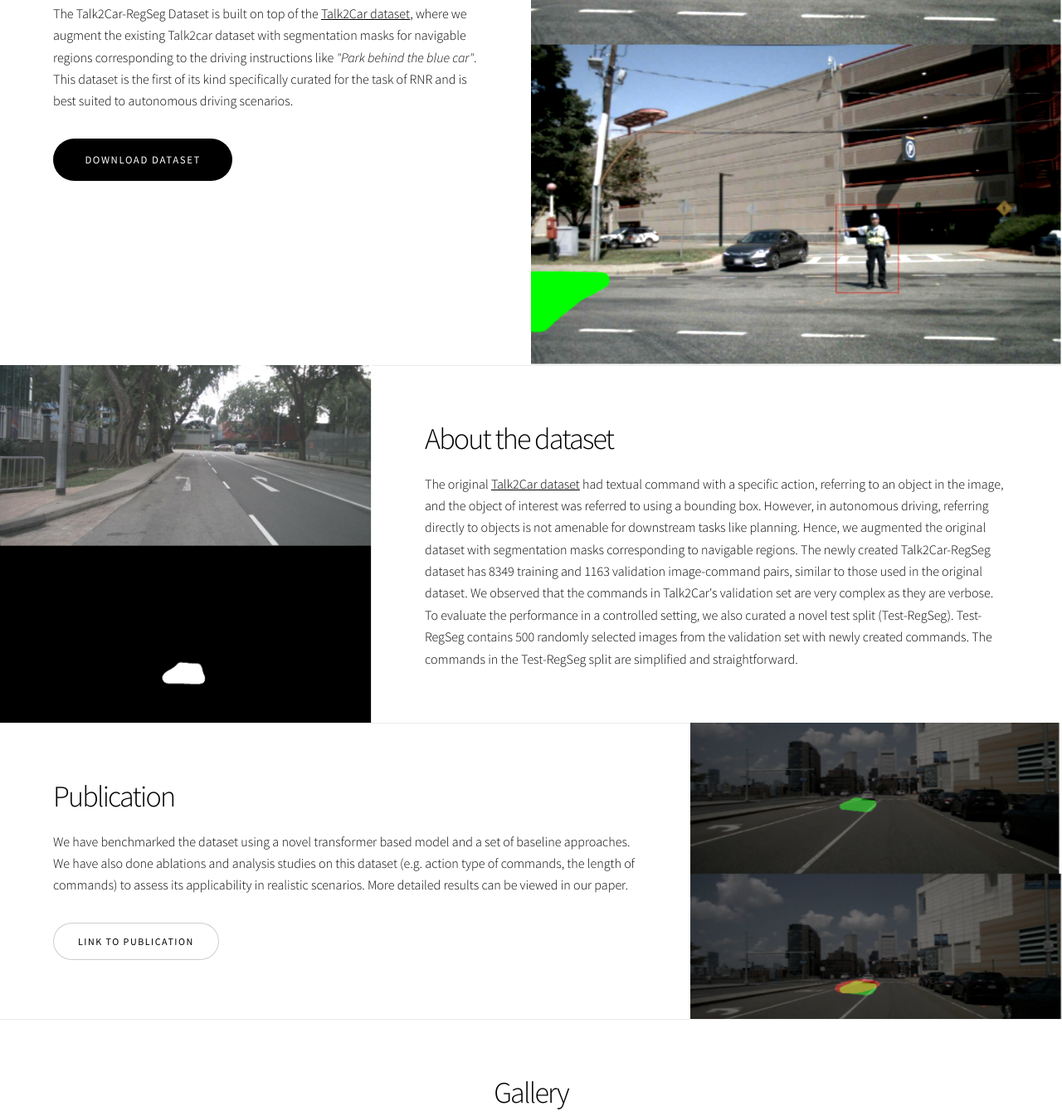
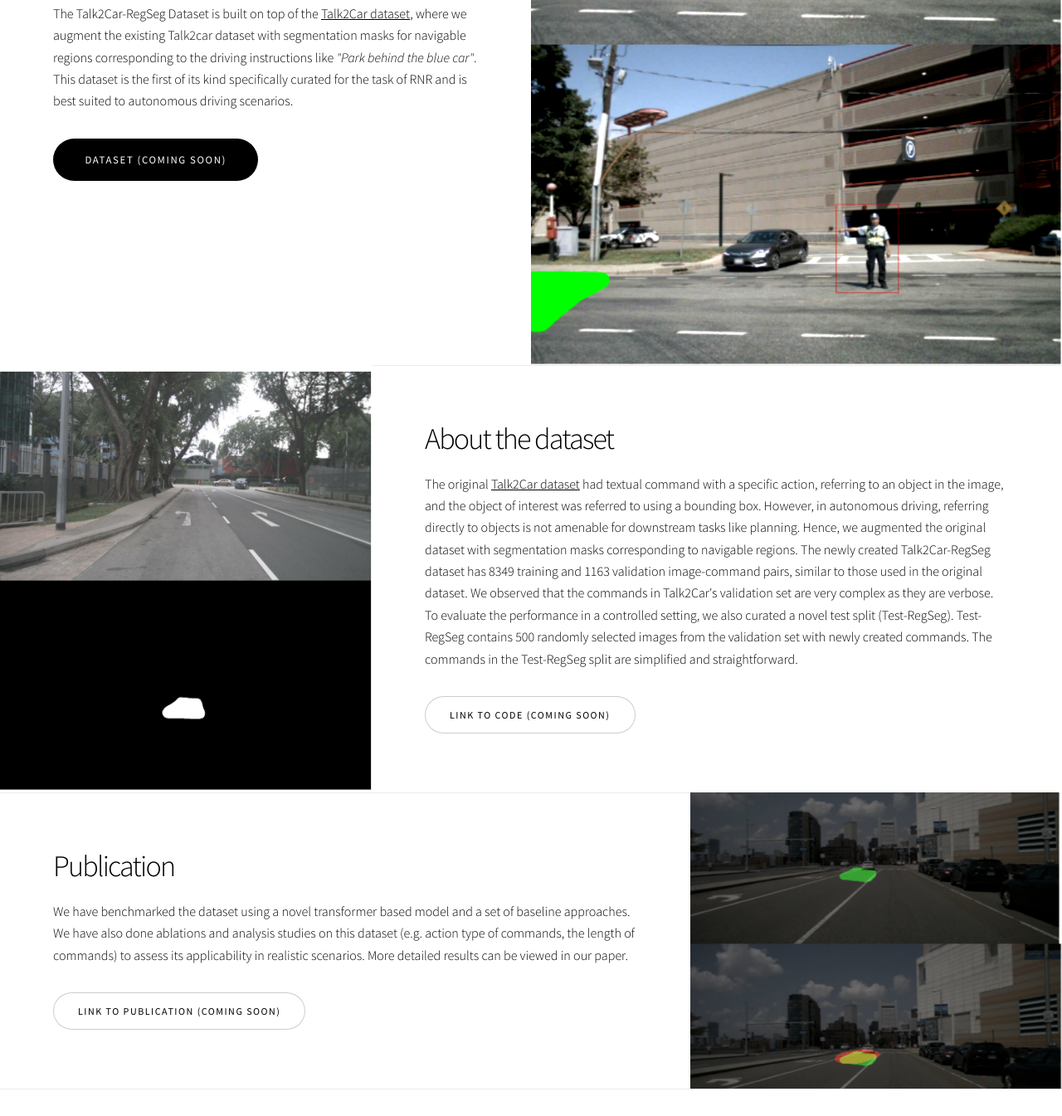
Before and after one commit to rnr-t2c/rnr-t2c.github.io, a plain HTML site: page index.html in a window 1280 px wide. Shown: the part 360-1705 px from the top of the page at 83% size. Drawn offline with Linux system fonts and the light colour scheme.

Commit message:
fixed buttons

```diff
--- a/index.html
+++ b/index.html
@@ -44,7 +44,7 @@
         <p>The Talk2Car-RegSeg Dataset is built on top of the <a target="_blank" href="https://talk2car.github.io/">Talk2Car dataset</a>, where we augment the existing Talk2car dataset with segmentation masks for  navigable regions corresponding to the driving instructions like <i>"Park behind the blue car"</i>. This dataset is the first of its kind specifically curated for the task of RNR and is best suited to autonomous driving scenarios.
 </p>
         <ul class="actions stacked">
-            <li><a href="https://talk2car.github.io/" class="button primary large wide smooth-scroll-middle">Download Dataset</a></li>
+            <li><a href="https://talk2car.github.io/" class="button primary large wide smooth-scroll-middle">Dataset (coming soon)</a></li>
         </ul>
     </div>
     <div class="image">
@@ -58,7 +58,9 @@
         <p>The original <a target="_blank" href="https://talk2car.github.io/">Talk2Car dataset</a> had textual command with a specific action, referring to an object in the image, and the object of interest was referred to using a bounding box. However, in autonomous driving, referring directly to objects is not amenable for downstream tasks like planning. Hence, we augmented the original dataset with segmentation masks corresponding to navigable regions.
 The newly created Talk2Car-RegSeg dataset has 8349 training and 1163 validation image-command pairs, similar to those used in the original dataset. We observed that the commands in Talk2Car's validation set are very complex as they are verbose. To evaluate the performance in a controlled setting, we also curated a novel test split (Test-RegSeg). Test-RegSeg contains 500 randomly selected images from the validation set with newly created commands. The commands in the Test-RegSeg split are simplified and straightforward.
 </p>
-
+        <ul class="actions stacked">
+            <li><a href="#" class="button">Link to code (coming soon)</a></li>
+        </ul>
     </div>
     <div class="image">
         <img src="images/spotlight.png" alt="" />
@@ -71,7 +73,7 @@ The newly created Talk2Car-RegSeg dataset has 8349 training and 1163 validation
         <p>We have benchmarked the dataset using a novel transformer based model and a set of baseline approaches. We have also done ablations and analysis studies on this dataset (e.g. action type of commands, the length of commands) to assess its applicability in realistic scenarios. More detailed results can be viewed in our paper.
 </p>
         <ul class="actions stacked">
-            <li><a href="#" class="button">Link to publication</a></li>
+            <li><a href="#" class="button">Link to publication (coming soon)</a></li>
         </ul>
     </div>
     <div class="image">
```
